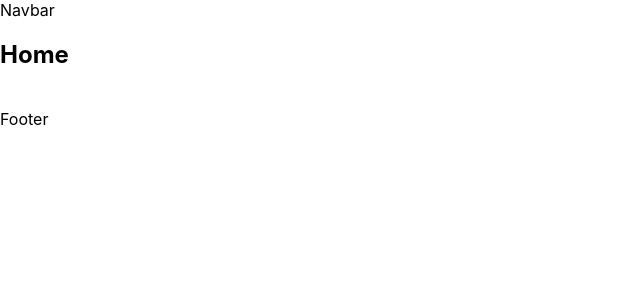
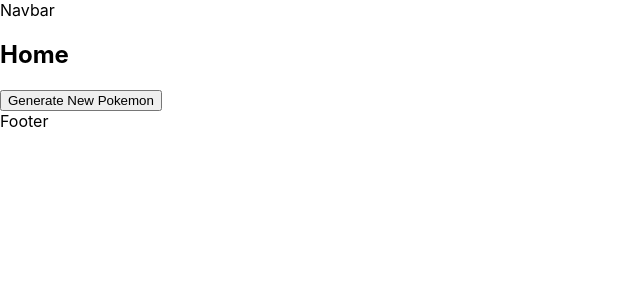
Before and after one commit to Nasir-6/pokemon_full_stack_project, a React (Create React App) app in the folder front-end/: page / in a window 1280 px wide. Shown: the top 300 px of the page, without its empty margins (0-640 px from the left). Built offline with nearby package versions, Linux system fonts and the light colour scheme; no server answers.

Commit message:
complete wild pokemon generator functionality

```diff
--- a/front-end/src/pages/Home.js
+++ b/front-end/src/pages/Home.js
@@ -5,13 +5,13 @@ export default function Home() {
 
     const [spriteUrl, setSpriteUrl] = useState("")
     const [wildPokemonId, setWildPokemonId] = useState("1")
+    const [foundWildPokemon, setFoundWildPokemon] = useState(true);
 
     // fetch a pokemon and console.log the url
     const grabPokemonSprite = async () => {
         const newSpriteUrl = await fetch(`https://pokeapi.co/api/v2/pokemon/${wildPokemonId}/`)
         .then(response => response.json())
         .then(onePokemon => onePokemon.sprites.front_default)
-
         setSpriteUrl(newSpriteUrl);
 
     }
@@ -20,14 +20,22 @@ export default function Home() {
         grabPokemonSprite();
     },[wildPokemonId])
 
-    useEffect(()=>{
-        wildPokemonIdGenerator();
-    },[])
-
-
     // Function to generate wildPokemonId (between 1 and 493)
     const wildPokemonIdGenerator = () => {
-        setWildPokemonId(Math.floor(Math.random() * 493) + 1);
+
+        //generate probability
+        const wildPokemonProbability = Math.random();
+        console.log(wildPokemonProbability);
+        if(wildPokemonProbability >= 0.6){
+            // if more than 0.6 - set to found and also set id -
+            setFoundWildPokemon(true)
+            setWildPokemonId(Math.floor(Math.random() * 493) + 1);
+        } else if(wildPokemonProbability < 0.6){
+            setFoundWildPokemon(false)
+        }
+
+        // else set found to false (used for conditional rendering)
+
     }
 
 
@@ -38,10 +46,8 @@ export default function Home() {
   return (
     <>
       <h2>Home</h2>
-      <img
-        src={spriteUrl}
-        alt=""
-      />
+      {foundWildPokemon ? <img src={spriteUrl} alt=""/> : <p>No wild pokemon found</p>}
+      <button onClick={wildPokemonIdGenerator}>Generate New Pokemon</button>
     </>
   );
 }
```
